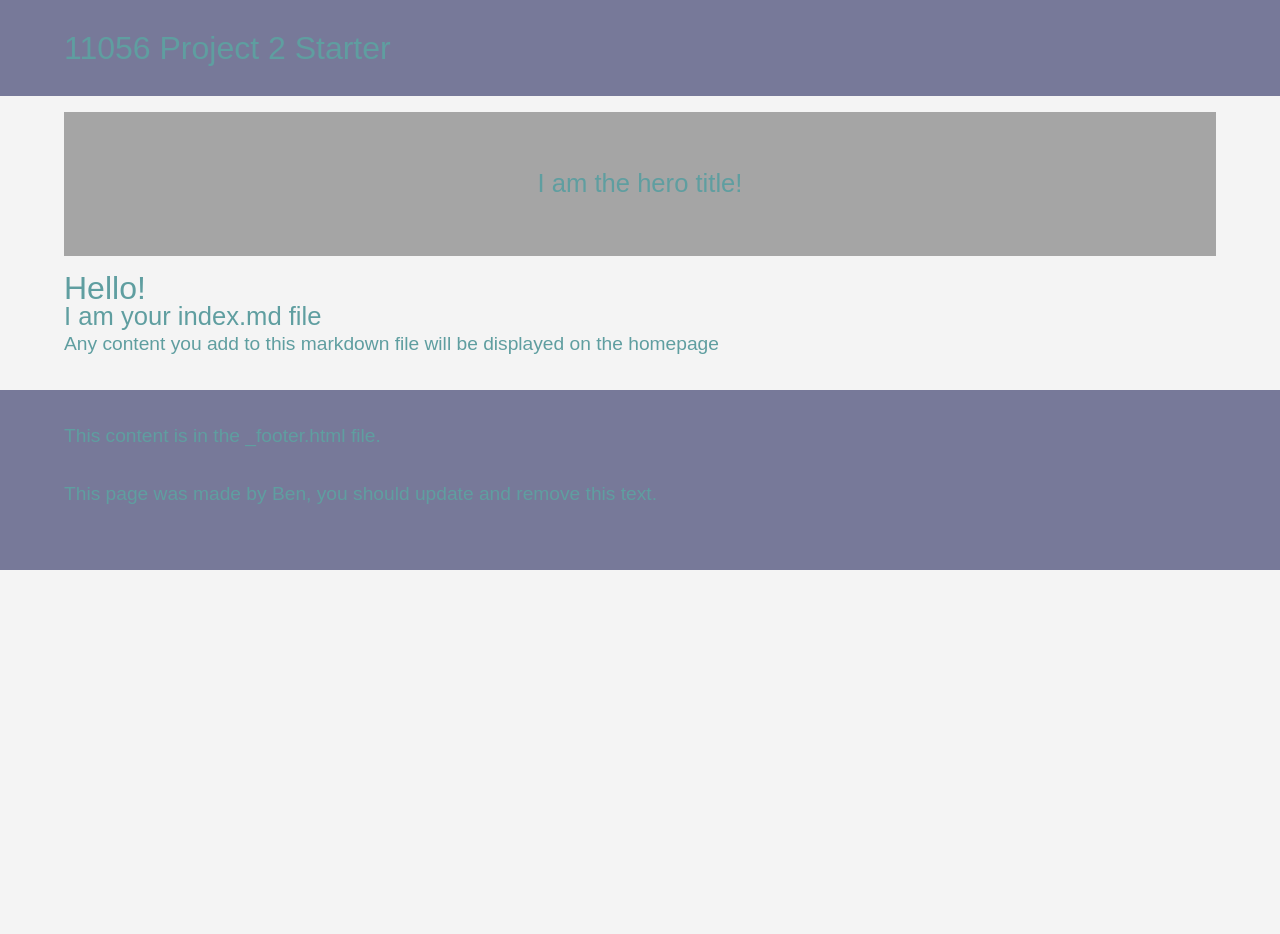
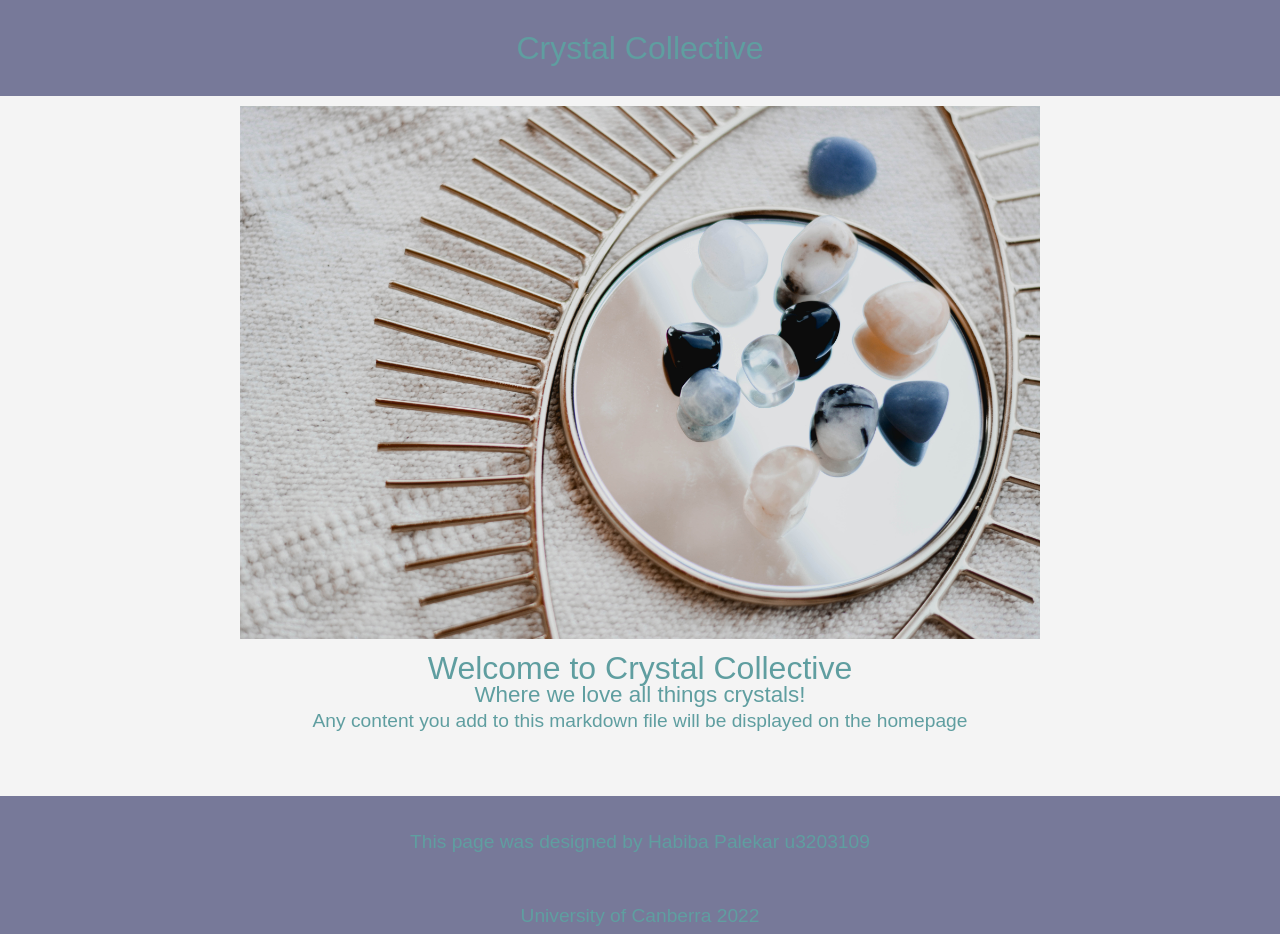
Before and after one commit to habibapalekar/FrontEndProject2New, an Eleventy site: page src/index.md in a window 1280 px wide. Before the commit the page ends 800 px from the top, so only its background shows below. Built offline with nearby package versions, Linux system fonts and the light colour scheme; Eleventy itself is replaced by a stand-in of ours; files that its build step writes are made by us from their sources.

Commit message:
homepage updates

```diff
--- a/final-website/assets/css/styles.css
+++ b/final-website/assets/css/styles.css
@@ -3,6 +3,7 @@ body {
     background-color: #f4f4f4;
     font-family: sans-serif;
     color: cadetblue;
+    text-align: center;
 }
 
 h1 {
@@ -36,22 +37,17 @@ footer {
     padding: 2em 0;
 }
 
-.hero {
-    text-align: center;
-    background: #a5a5a5;
-    min-height: 5em;
-    padding: 2em;
-    margin: 1em 0;
-    /* vertically align */
-    display: flex;
-    align-items: center;
-    justify-content: center;
+img {
+    padding: 10px;
+}
 
-
-}
 
 
 
 main {
     margin-bottom: 2em;
 }
+
+.main-content {
+    align-content: center;
+}
--- a/src/_includes/_footer.html
+++ b/src/_includes/_footer.html
@@ -1,7 +1,7 @@
 <!-- The content in this file is inserted into the base.html file -->
 <footer>
     <div class="inner-wrapper">
-        <p>This content is in the _footer.html file.</p>
-        <p>This page was made by Ben, you should update and remove this text. </p>
+        <p>This page was designed by Habiba Palekar u3203109 </p><br>
+        <p>University of Canberra 2022</p>
     </div>
 </footer>
--- a/src/assets/css/styles.css
+++ b/src/assets/css/styles.css
@@ -3,6 +3,7 @@ body {
     background-color: #f4f4f4;
     font-family: sans-serif;
     color: cadetblue;
+    text-align: center;
 }
 
 h1 {
@@ -36,22 +37,17 @@ footer {
     padding: 2em 0;
 }
 
-.hero {
-    text-align: center;
-    background: #a5a5a5;
-    min-height: 5em;
-    padding: 2em;
-    margin: 1em 0;
-    /* vertically align */
-    display: flex;
-    align-items: center;
-    justify-content: center;
+img {
+    padding: 10px;
+}
 
-
-}
 
 
 
 main {
     margin-bottom: 2em;
 }
+
+.main-content {
+    align-content: center;
+}
--- a/src/index.md
+++ b/src/index.md
@@ -3,17 +3,19 @@
 layout: layouts/homepage
 
 # set the page title
-title: 11056 Project 2 Starter
+title: Crystal Collective
 
 # We can set extra info here to use in our templates
-
-hero:
-    title: "I am the hero title!"
 ---
 
+<img src="assets/images/hero.jpg" width="800">
 
-# Hello!
 
-## I am your index.md file
+
+
+
+# Welcome to Crystal Collective
+
+### Where we love all things crystals!
 
 Any content you add to this markdown file will be displayed on the homepage
```
Also changed, not shown: final-website/index.html (+9 -7 lines), .eleventy.js, final-website/assets/images/hero.jpg (added), src/assets/images/hero.jpg (added), 4 other files.
